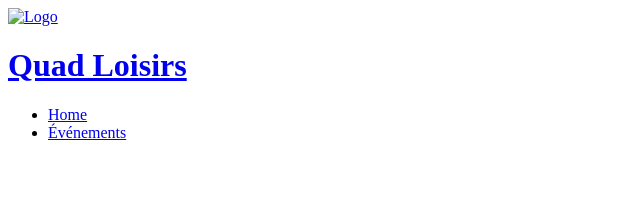
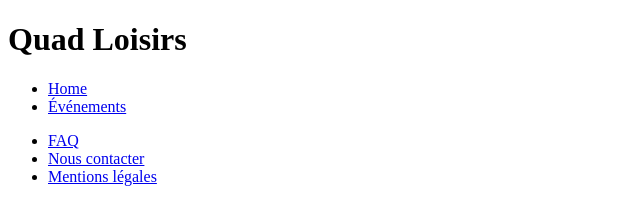
Before and after one commit to Corentin-Loignon/html-css-association-website, a plain HTML site: page index.html in a window 1280 px wide. Shown: the whole page, without its empty margins (0-640 px from the left). Drawn offline with Linux system fonts and the light colour scheme.

Commit message:
add footer

```diff
--- a/index.html
+++ b/index.html
@@ -4,7 +4,7 @@
 <head>
 	<meta charset="UTF-8">
 	<meta name="viewport" content="width=device-width, initial-scale=1.0">
-	<title>Quad Loisirs</title>
+	<title>Quad Loisirs - Accueil</title>
 	<link rel="icon" type="image/png" href="img/favicon.png">
 
 	<!-- Start : Import typo google font -->
@@ -19,26 +19,38 @@
 <body>
 
 	<!-- Start : Header -->
-	<header>
-		<a id="logo" href="index.html">
-			<img src="img/logo.png" alt="Logo">
-			<h1>Quad Loisirs</h1>
-		</a>
+	<header class="header">
+		<h1 class="header__name">Quad Loisirs</h1>
 
 		<nav>
 			<ul>
-				<li><a href="index.html">Home</a></li>
-				<li><a href="events.html">Événements</a></li>
+				<li><a class="header__link" href="index.html">Home</a></li>
+				<li><a class="header__link" href="events.html">Événements</a></li>
 			</ul>
 		</nav>
 	</header>
 	<!-- End : Header -->
 
+	<main>
+
+		<!-- Start : First section -->
+        <section class="">
 
 
+
+        </section>
+        <!-- End : First section -->
+
+
+	</main>
+
 	<!--footer-->
-	<footer>
-
+	<footer class="footer">
+		<ul>
+			<li><a class="footer__link" href="#">FAQ</a></li>
+			<li><a class="footer__link" href="#">Nous contacter</a></li>
+			<li><a class="footer__link" href="#">Mentions légales</a></li>
+		</ul>
 	</footer>
 
 </body>
```
